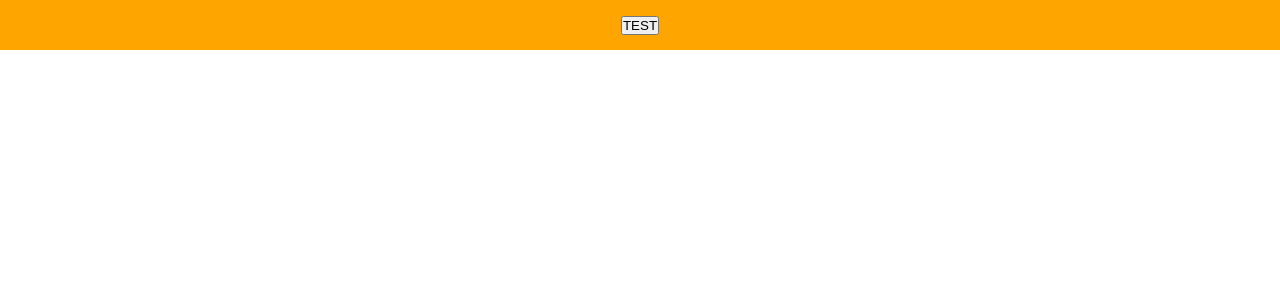
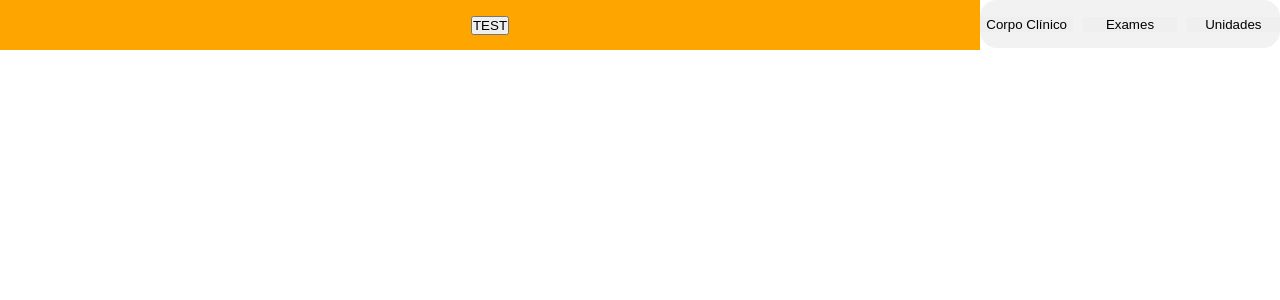
Before and after one commit to grupo-1-projeto-frontend-t12/Projeto-FrontEnd-M3, a React (Create React App) app: page / in a window 1280 px wide. Shown: the top 300 px of the page. Built offline with nearby package versions, Linux system fonts and the light colour scheme.

Commit message:
feat/ ticket 12 implementando o componente menu

```diff
--- a/src/App.tsx
+++ b/src/App.tsx
@@ -1,12 +1,14 @@
 import AuthContext from "./context/AuthContext";
 import { AppDiv } from "./styles/appCSS/AppCSS";
 import Header from "./components/Header/header";
+import Menu from "./components/menu/menu";
 
 function App() {
   return (
     <AuthContext>
       <AppDiv>
         <Header />
+        <Menu/>
       </AppDiv>
     </AuthContext>
   );
--- /dev/null
+++ b/src/components/menu/menu.tsx
@@ -0,0 +1,16 @@
+import { ContainerMenu } from "./menuStyle"
+
+
+const Menu = () =>{
+ return (
+
+         <ContainerMenu>
+            <button><a>Corpo Clínico</a></button>
+            <button><a>Exames</a></button>
+            <button><a>Unidades</a></button>
+         </ContainerMenu>
+ )
+
+}
+
+export default Menu
--- /dev/null
+++ b/src/components/menu/menuStyle.ts
@@ -0,0 +1,31 @@
+import styled from "styled-components";
+
+export const ContainerMenu = styled.div`
+  display: flex;
+  justify-content: center;
+  align-items: center;
+  width: 300px;
+  height: 48px;
+  background: var(--color-grey);
+  color: var(--color-fontescura);
+  gap: 10px;
+  border-radius: 17px;
+  font-size: 12px;
+  line-height: 26.39px;
+  font-weight: 500;
+  color: var(--color-green3);
+
+  button{
+    border: none;
+    width: 100px;
+
+  }
+
+  button:focus{
+    background-color: var(--color-green);
+    color: var(--color-white);
+    height: 100%;
+    border-radius: 17px;
+  }
+
+`
--- a/src/styles/Global Styles/Global StylesCSS.ts
+++ b/src/styles/Global Styles/Global StylesCSS.ts
@@ -8,6 +8,8 @@ const GlobalStyle = createGlobalStyle`
     --color-white: #FFFFFF;
     --color-grey: #F2F2F2;
     --color-transparencia: #99A8A5;
+
+    --color-fontescura: #0B362F;
 
     font-size: 60%;
   }
```
